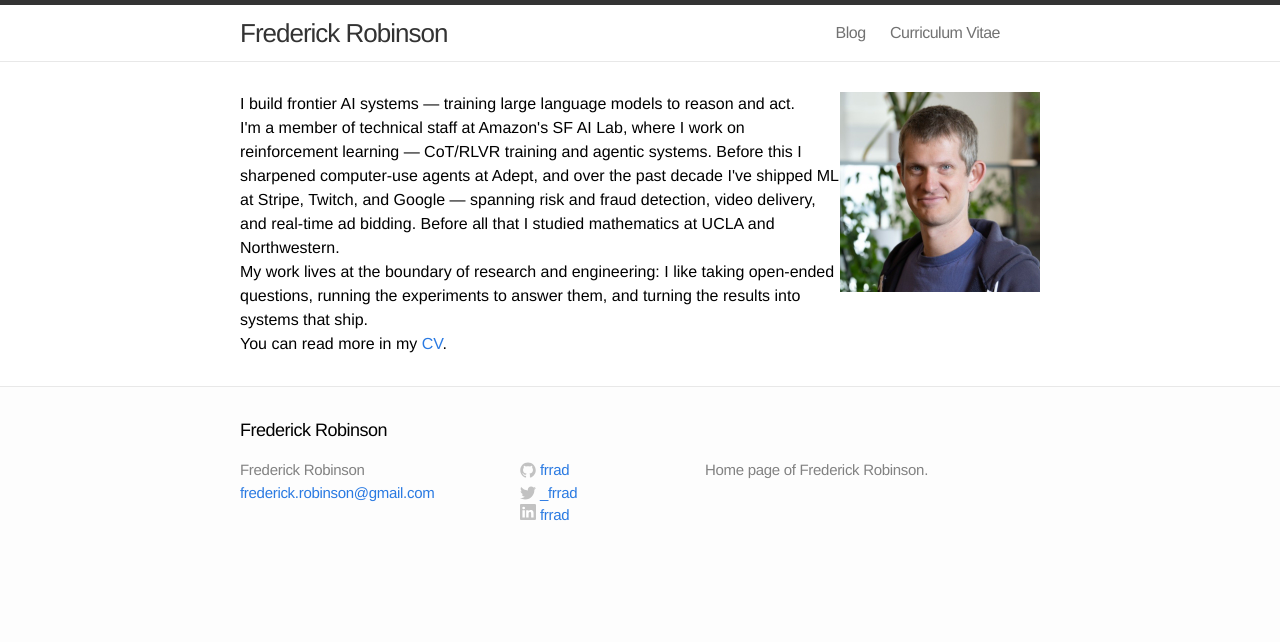
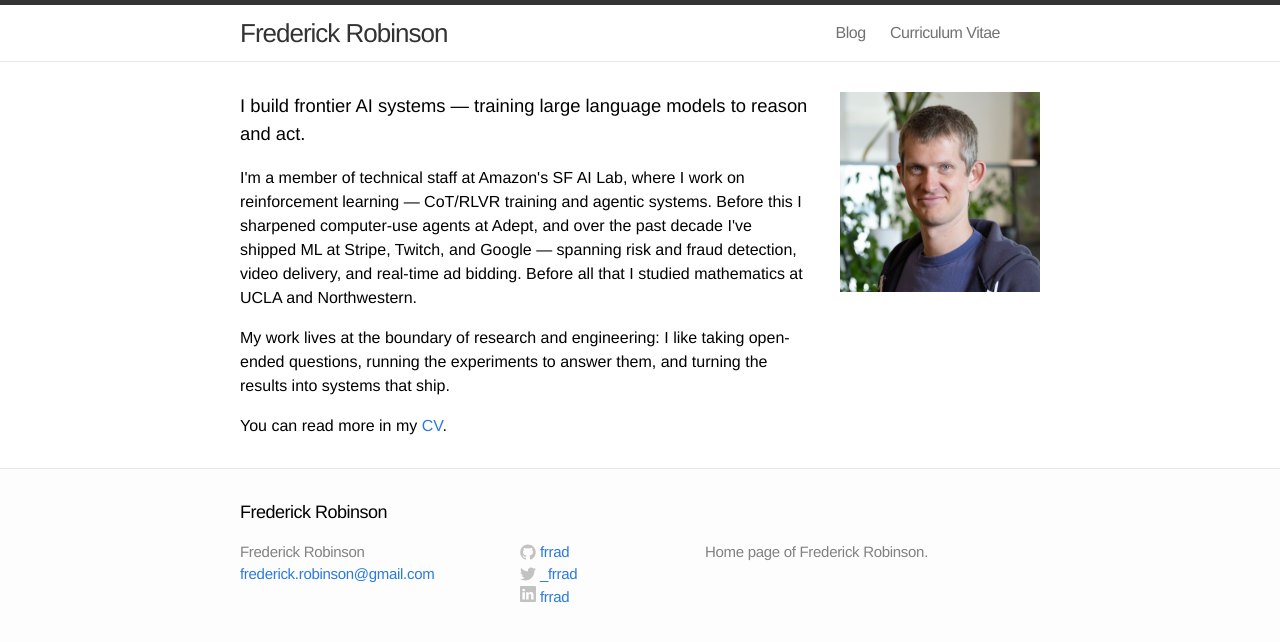
Before and after one commit to frrad/frrad.github.io, a Jekyll site: the page built from index.html, in a window 1280 px wide. Shown: the top 642 px of the page. Built offline with Jekyll 4.4.1, drawn with Linux system fonts in a browser that asks for light colours.

Commit message:
Fix homepage paragraph spacing (#11)
The global `* { margin: 0 }` reset strips paragraph margins, and the
homepage isn't `.post-content`, so the intro paragraphs collapsed into a
wall of text. Restore paragraph spacing scoped to #left_col, add a gutter
before the photo, and enlarge the lead line.

Co-authored-by: Claude Opus 4.8 <noreply@anthropic.com>

```diff
--- a/index.html
+++ b/index.html
@@ -9,7 +9,12 @@ layout: default
   #left_col {
   float:left;
   width:75%;
+  padding-right:30px;
+  box-sizing:border-box;
   }
+  #left_col p { margin-bottom:1em; }
+  #left_col p:last-child { margin-bottom:0; }
+  #left_col p:first-child { font-size:1.15em; }
   #right_col {
   float:right;
   width:25%;
```
